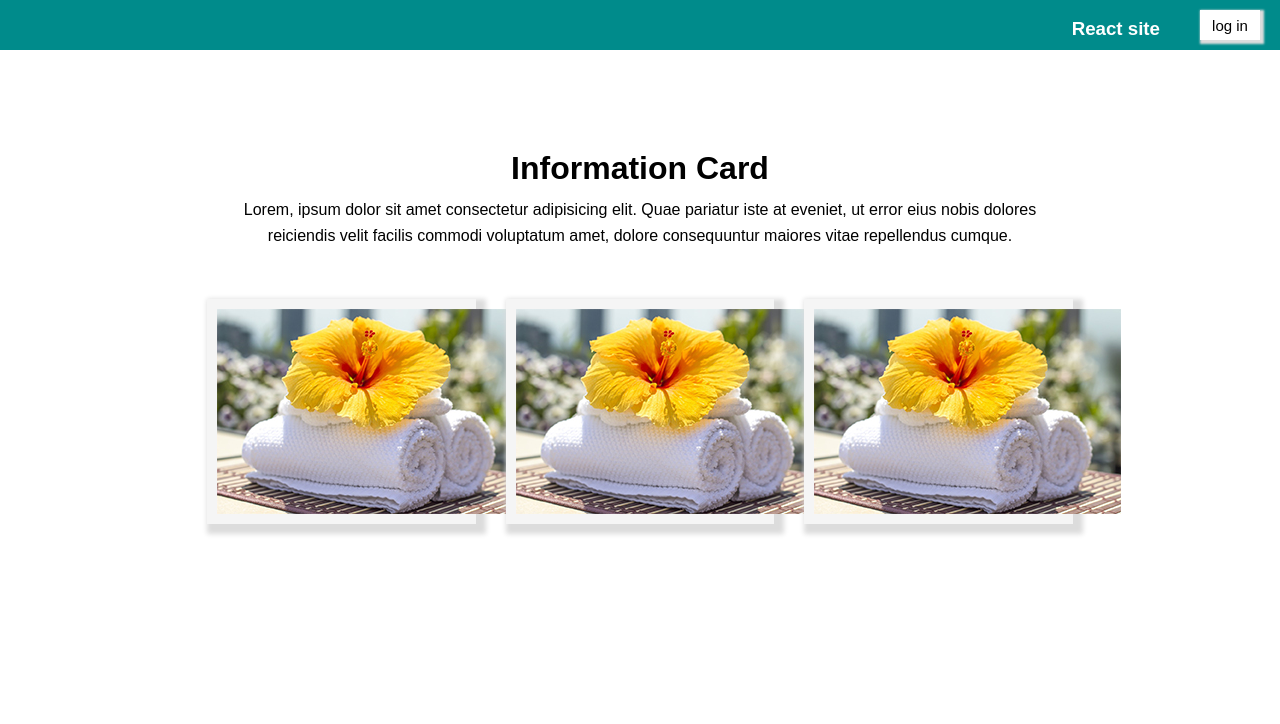
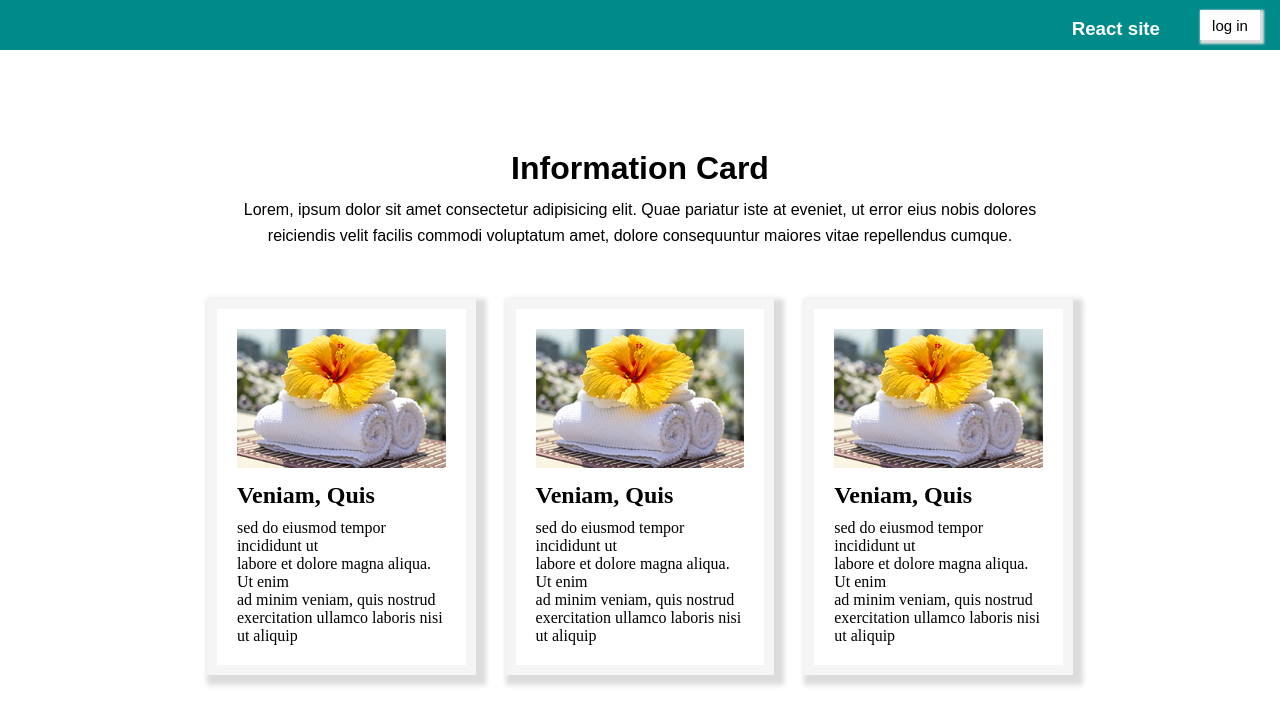
Before and after one commit to MahsumaRezai/React-site, a React (Create React App) app: page / in a window 1280 px wide. Shown: the top 724 px of the page. Built offline with nearby package versions, Linux system fonts and the light colour scheme.

Commit message:
add text

```diff
--- a/src/componet/Cart/Cart.js
+++ b/src/componet/Cart/Cart.js
@@ -1,11 +1,19 @@
 import classes from './Cart.module.css';
 import imgOne from '../image/service1.jpg'
-const Cart=(props)=>{
-    return(
-        <div className={classes.cart}>
-            <img  className={classes.img} src={imgOne} alt=''/>
+import { Fragment } from 'react';
+import Text from './Text'
+const Cart = (props) => {
+    return (
+        <Fragment>
 
-        </div>
+            <div className={classes.cart}>
+                <img className={classes.img} src={imgOne} alt='' />
+                <Text/>
+
+
+            </div>
+        </Fragment>
+
     )
 }
 export default Cart;
--- a/src/componet/Cart/Cart.module.css
+++ b/src/componet/Cart/Cart.module.css
@@ -1,8 +1,12 @@
 .cart {
     width: 30%;
     border: 10px solid whitesmoke;
-    display: flex;
     margin: auto;
     margin-top: 50px;
     box-shadow: 5px 5px 5px 5px gainsboro;
+    padding: 20px;
 }
+
+.img {
+    width: 100%;
+}
--- /dev/null
+++ b/src/componet/Cart/Text.js
@@ -0,0 +1,13 @@
+import classes from './Text.module.css'
+const Text = (props) => {
+    return (
+        <div>
+            <h2 className={classes.title}>Veniam, Quis</h2>
+            <p>sed do eiusmod tempor incididunt ut<br></br>
+                labore et dolore magna aliqua.
+                Ut enim<br></br> ad minim veniam, quis nostrud exercitation ullamco laboris nisi ut aliquip</p>
+
+        </div>
+    )
+}
+export default Text;
--- /dev/null
+++ b/src/componet/Cart/Text.module.css
@@ -0,0 +1,5 @@
+.title {
+    padding-top: 10px;
+    padding-bottom: 10px;
+
+}
```
